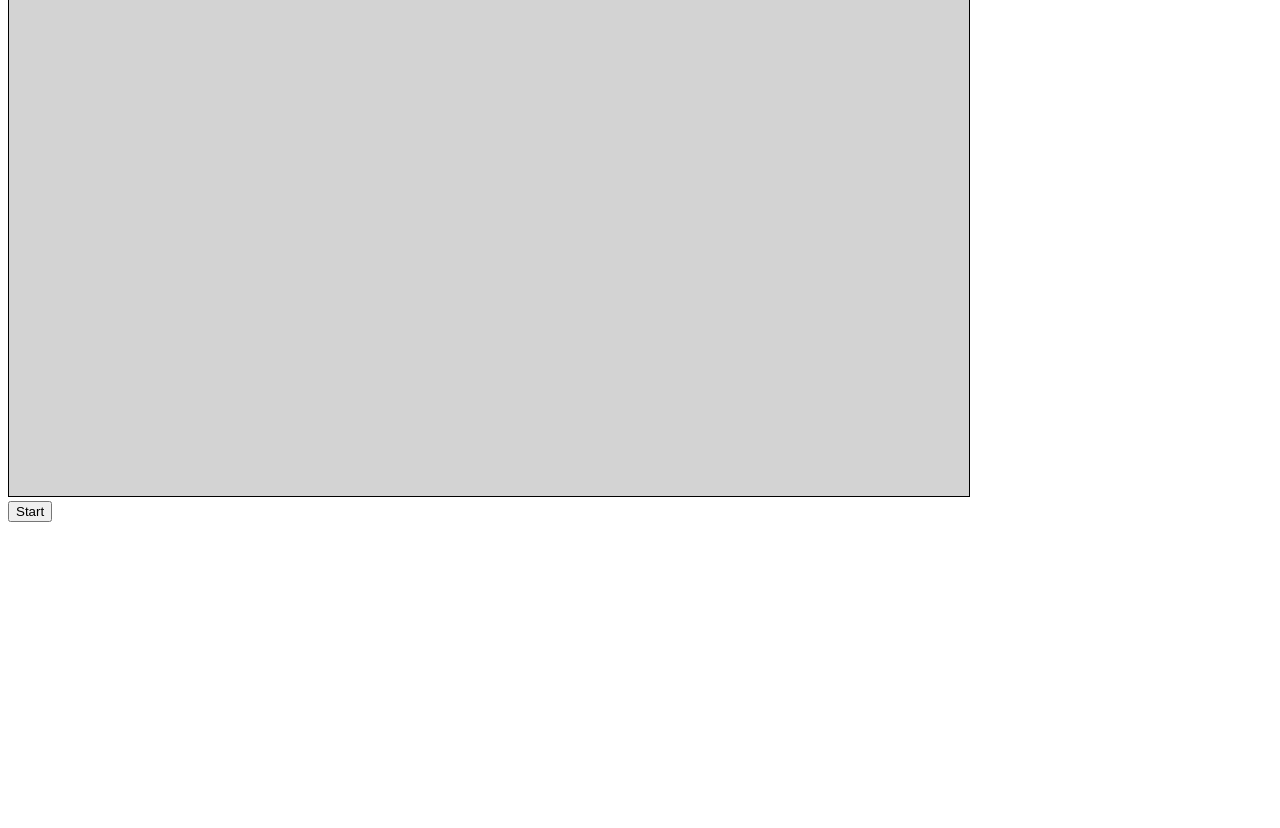
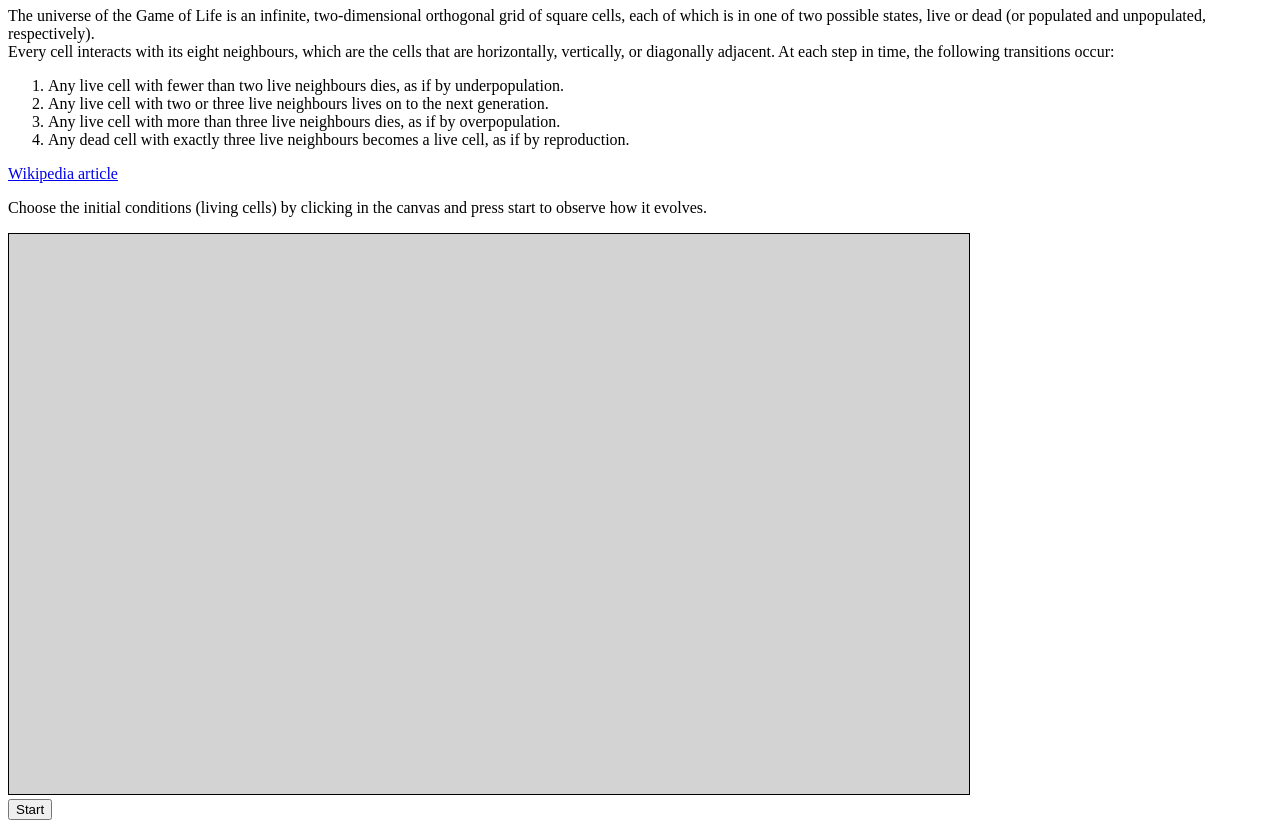
Before and after one commit to jpceia/jpceia.github.io, a plain HTML site: page game-of-life/index.html in a window 1280 px wide. Shown: the part 73-901 px from the top of the page. Before the commit the page ends 800 px from the top, so only its background shows below. Drawn offline with Linux system fonts and the light colour scheme.

Commit message:
added description to game of life page

```diff
--- a/game-of-life/index.html
+++ b/game-of-life/index.html
@@ -6,6 +6,18 @@
     <title>Game of Life</title>
 </head>
 <body>
+    <h1>Conway's Game of Life</h1>
+    The universe of the Game of Life is an infinite, two-dimensional orthogonal grid of square cells, each of which is in one of two possible states, live or dead (or populated and unpopulated, respectively).
+    <br/>
+    Every cell interacts with its eight neighbours, which are the cells that are horizontally, vertically, or diagonally adjacent. At each step in time, the following transitions occur:
+    <ol>
+        <li>Any live cell with fewer than two live neighbours dies, as if by underpopulation.</li>
+        <li>Any live cell with two or three live neighbours lives on to the next generation.</li>
+        <li>Any live cell with more than three live neighbours dies, as if by overpopulation.</li>
+        <li>Any dead cell with exactly three live neighbours becomes a live cell, as if by reproduction.</li>
+    </ol>
+    <a href="https://en.wikipedia.org/wiki/Conway%27s_Game_of_Life">Wikipedia article</a>
+    <p>Choose the initial conditions (living cells) by clicking in the canvas and press start to observe how it evolves.</p>
     <canvas id="canvas" width="500" height="500" style="border:1px solid; background: lightgrey"></canvas>
     <br />
     <button type="button" id="button" onClick="game.changeState()">Start</button>
```
